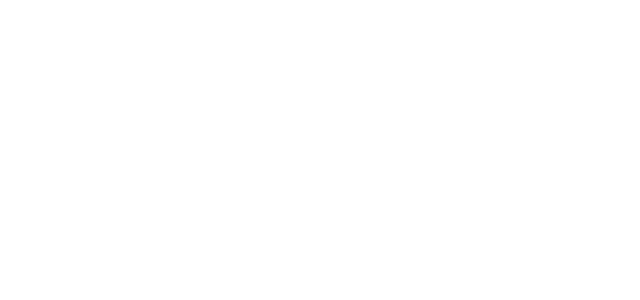
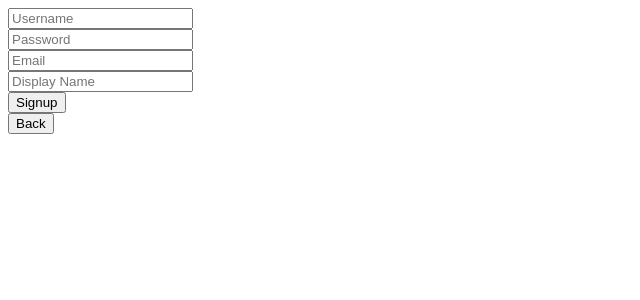
Before and after one commit to CameronRWS/The-Sweet-Suite, a React (Create React App) app in the folder frontend/: page /signup in a window 1280 px wide. Shown: the top 300 px of the page, without its empty margins (0-640 px from the left). Built offline with nearby package versions, Linux system fonts and the light colour scheme.

Commit message:
connected the signup page to the login page

```diff
--- a/frontend/src/App.js
+++ b/frontend/src/App.js
@@ -1,7 +1,7 @@
-
-import { BrowserRouter, Route, Switch } from 'react-router-dom';
+import { BrowserRouter, Route, Switch } from "react-router-dom";
 import Login from "./pages/Login";
 import GameSuite from "./pages/GameSuite";
+import Signup from "./pages/Signup";
 
 function App() {
   return (
@@ -14,6 +14,9 @@
           <Route path="/gamesuite">
             <GameSuite></GameSuite>
           </Route>
+          <Route path="/signup">
+            <Signup></Signup>
+          </Route>
         </Switch>
       </BrowserRouter>
     </div>
--- a/frontend/src/pages/Login.js
+++ b/frontend/src/pages/Login.js
@@ -46,6 +46,11 @@
         })
     };
 
+    const goToSignup = () =>{
+        let path = "/signup"
+        history.push(path);
+    }
+
     return(
         <div>
             <form onSubmit={handleSubmit}>
@@ -59,6 +64,8 @@
                 </div>
                 <button type="submit" onClick={handleLogin}>Login</button>
             </form>
+
+            <button onClick={goToSignup}>Signup</button>
         </div>
     );
 }
--- a/frontend/src/pages/Signup.js
+++ b/frontend/src/pages/Signup.js
@@ -1,102 +1,171 @@
-import React, {useState} from "react";
-const players = require('../../../backend/services/players');
+import React from "react";
+import { useHistory } from "react-router-dom";
 
-const Signup = () => {
-    const [userId, setUserId] = useState("");
-    const [password, setPassword] = useState("");
-    const [email, setEmail] = useState("");
-    const [displayName, setDisplayName] = useState("");
-    const totalScore = 0;
-    const spendableScore = 0;
+function BackButton() {
+  let history = useHistory();
 
-    const validateForm = () =>{
-        return userId.length > 0 && password.length > 0 && validateEmail;
+  function handleClick() {
+    history.push("/");
+  }
+
+  return (
+    <button type="button" onClick={handleClick}>
+      Back
+    </button>
+  );
+}
+export default class Signup extends React.Component {
+  constructor(props) {
+    super(props);
+    this.state = {
+      username: "",
+      password: "",
+      email: "",
+      display_name: "",
+      total_score: 0,
+      spendable_score: 0,
+      usernameError: "",
+      passwordError: "",
+      emailError: "",
+      displayError: "",
+    };
+  }
+
+  validateForm = () => {
+    let emailError;
+    if (!this.validateEmail()) {
+      emailError = "Invalid Email";
+    } else {
+      emailError = "";
+    }
+
+    let passwordError;
+    if(!this.validatePassword()){
+        passwordError = "Passwords must be between 6 to 20 characters, and contain at least one number, uppercase letter and lowercase letter.";
+    }else{
+        passwordError = "";
+    }
+
+    let usernameError;
+    if(this.state.username.length < 8){
+        usernameError = "Username must be at least 8 characters long";
+    }else{
+        usernameError = "";
+    }
+
+    let displayError;
+    if(this.state.display_name.length < 8){
+        displayError = "Display Name must be at least 8 characters long";
+    }else{
+        displayError = "";
+    }
+
+
+    this.setState({
+      emailError: emailError,
+      passwordError: passwordError,
+      usernameError: usernameError,
+      displayError: displayError
+    });
+
+    return (
+      this.state.username.length >= 8 &&
+      this.state.display_name.length >= 8 &&
+      this.validatePassword() &&
+      this.validateEmail()
+    );
   };
 
-    const validateEmail = () =>{
-        var emailformat = /^[a-zA-Z0-9.!#$%&'*+/=?^_`{|}~-]+@[a-zA-Z0-9-]+(?:\.[a-zA-Z0-9-]+)*$/;
-        if(email.match(emailformat)){
-            console.log("valid email")
-        }else{
-            console.log("invalid email")
+  validateEmail = () => {
+    let emailformat = /^[a-zA-Z0-9.!#$%&'*+/=?^_`{|}~-]+@[a-zA-Z0-9-]+(?:\.[a-zA-Z0-9-]+)*$/;
+    if (this.state.email.match(emailformat)) {
+      console.log("valid email");
+    } else {
+      console.log("invalid email");
     }
-        return email.match(emailformat)
+    return this.state.email.match(emailformat);
+  };
+
+  validatePassword = () => {
+    let passwordReq = /^(?=.*\d)(?=.*[a-z])(?=.*[A-Z]).{6,20}$/;
+    return this.state.password.match(passwordReq);
   }
 
-    const handleSubmit = (event) => {
+  handleSubmit = (event) => {
     event.preventDefault();
   };
 
-    const handleSignup= (event) => {
-        if (validateForm){
+  handleSignup = (event) => {
+    if (this.validateForm()) {
       console.log("ok");
+      this.setState({
+        username: "",
+        password: "",
+        email: "",
+        display_name: "",
+        total_score: 0,
+        spendable_score: 0,
+      });
     }
-
-
-        const player = {
-            username: userId,
-            password: password,
-            email: email,
-            display_name: displayName,
-            total_score: totalScore,
-            spendable_score: spendableScore
-        }
-
-        players.update(0, player); // not sure what 'id' is!
-
-        setPassword("");
-        setUserId("");
-        setEmail("");
-        setDisplayName("");
 
   };
 
-    const handleUserChange = (event) =>{
-        setUserId(event.target.value);
+  handleChange = (event) => {
+    this.setState({
+      [event.target.name]: event.target.value,
+    });
   };
 
-    const handlePassChange = (event) =>{
-        setPassword(event.target.value);
-    };
-
-    const handleEmailChange = (event) =>{
-        setEmail(event.target.value);
-
-    }
-
-    const handleDisplayChange = (event) => {
-        setDisplayName(event.target.value);
-    }
-
-    return(
+  render() {
+    return (
       <div>
-            <form onSubmit={handleSubmit}>
+        <form onSubmit={this.handleSubmit}>
           <div>
-                    <label>User Name</label>
-                    <input type="text" data-test="user" value={userId} onChange={handleUserChange}></input>
+            <input
+              type="text"
+              placeholder="Username"
+              name="username"
+              value={this.state.username}
+              onChange={this.handleChange}
+            ></input>
           </div>
           <div>
-                    <label>Password</label>
-                    <input type="password" data-test="pass" value={password} onChange={handlePassChange}></input>
+            <input
+              type="password"
+              placeholder="Password"
+              name="password"
+              value={this.state.password}
+              onChange={this.handleChange}
+            ></input>
           </div>
           <div>
-                    <label>Email</label>
-                    <input type="text" data-test="email" value={email} onChange={handleEmailChange}></input>
+            <input
+              type="text"
+              placeholder="Email"
+              name="email"
+              value={this.state.email}
+              onChange={this.handleChange}
+            ></input>
           </div>
           <div>
-                    <label>Display Name</label>
-                    <input type="password" data-test="display" value={displayName} onChange={handleDisplayChange}></input>
+            <input
+              type="text"
+              placeholder="Display Name"
+              name="display_name"
+              value={this.state.display_name}
+              onChange={this.handleChange}
+            ></input>
           </div>
-                <button type="submit" onClick={handleSignup}>Signup</button>
+          <div style={{ color: "red" }}>{this.state.usernameError}</div>
+          <div style={{ color: "red" }}>{this.state.passwordError}</div>
+          <div style={{ color: "red" }}>{this.state.emailError}</div>
+          <div style={{ color: "red" }}>{this.state.displayError}</div>
+          <button type="submit" onClick={this.handleSignup}>
+            Signup
+          </button>
         </form>
+        <BackButton></BackButton>
       </div>
     );
-
-
-
-
-
-
   }
-
-export default Signup;
+}
```
Lines whose indentation alone changed are shown as unchanged.
